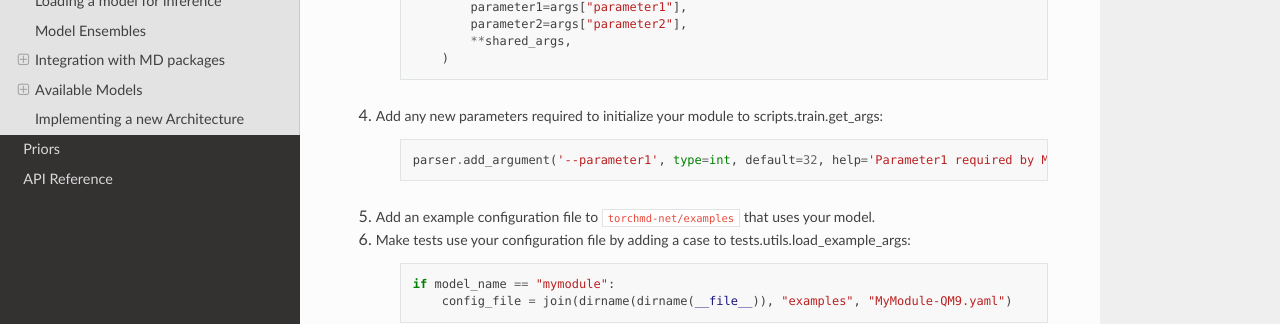
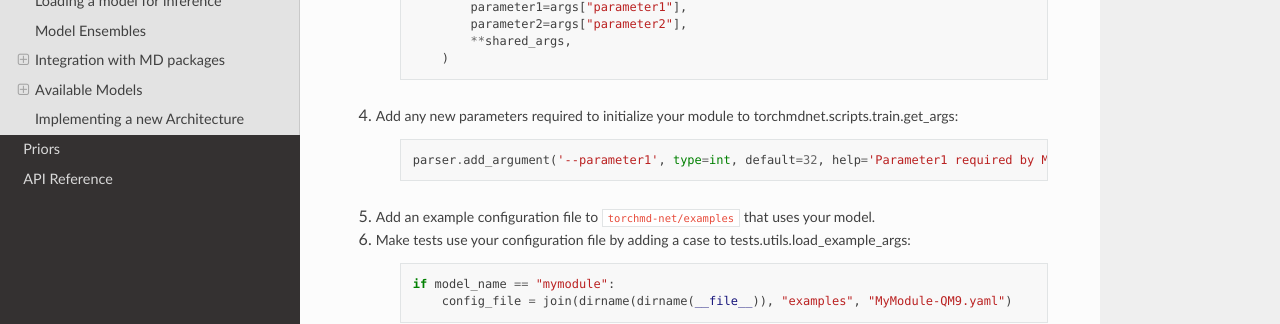
Before and after one commit to torchmd/torchmd-net, a Sphinx documentation site: the page built from docs/source/models.rst, in a window 1280 px wide and 900 px high, scrolled down 8230 px. Shown: the part 328-652 px from the top of the window. Built offline with Sphinx 7.4.7 and the Read the Docs theme 3.1.0, drawn with Linux system fonts in a browser that asks for light colours.

Commit message:
fixed paths to scripts module

```diff
--- a/docs/source/models.rst
+++ b/docs/source/models.rst
@@ -342,7 +342,7 @@ To implement a new architecture, you need to follow these steps:
                 **shared_args,
             )
 
-4. Add any new parameters required to initialize your module to scripts.train.get_args:
+4. Add any new parameters required to initialize your module to torchmdnet.scripts.train.get_args:
 
     .. code-block:: python
 
--- a/docs/source/torchmd-train.rst
+++ b/docs/source/torchmd-train.rst
@@ -89,5 +89,5 @@ Command line interface
 ~~~~~~~~~~~~~~~~~~~~~~
 
 
-.. autoprogram:: scripts.train:get_argparse()
+.. autoprogram:: torchmdnet.scripts.train:get_argparse()
    :prog: torchmd-train
```
